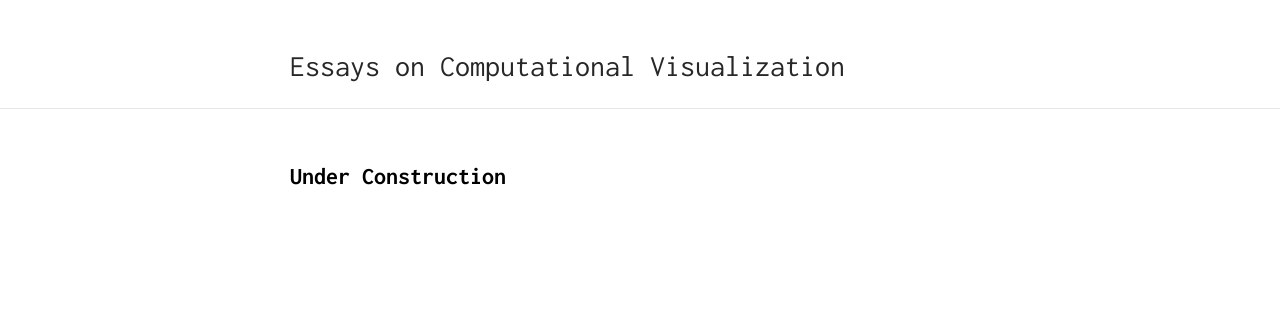
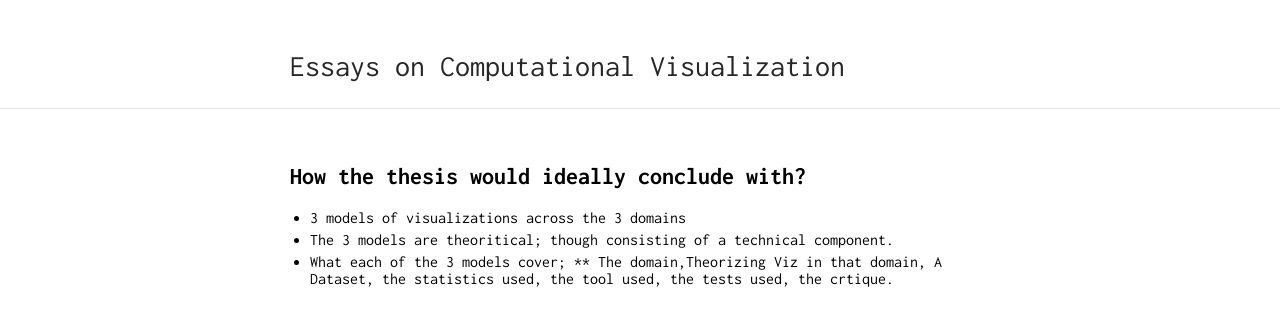
Before and after one commit to panda-swaroop/panda-swaroop.github.io, a Jekyll site: the page built from index.md, in a window 1280 px wide. Shown: the top 326 px of the page. Built offline with Jekyll 4.4.1, drawn with Linux system fonts in a browser that asks for light colours.

Commit message:
Update index.md

```diff
--- a/index.md
+++ b/index.md
@@ -3,5 +3,15 @@ layout: default
 ---
 
 <br>
-## Under Construction
+
+## How the thesis would ideally conclude with?
+
+
+
+* 3 models of visualizations across the 3 domains
+* The 3 models are theoritical; though consisting of a technical component.
+* What each of the 3 models cover;
+** The domain,Theorizing Viz in that domain, A Dataset, the statistics used, the tool used, the tests used, the crtique.
+<!-- * Interests: NLP, ML, unsupervised methods, digital humanities, computational social science -->
+
 <br>
```
